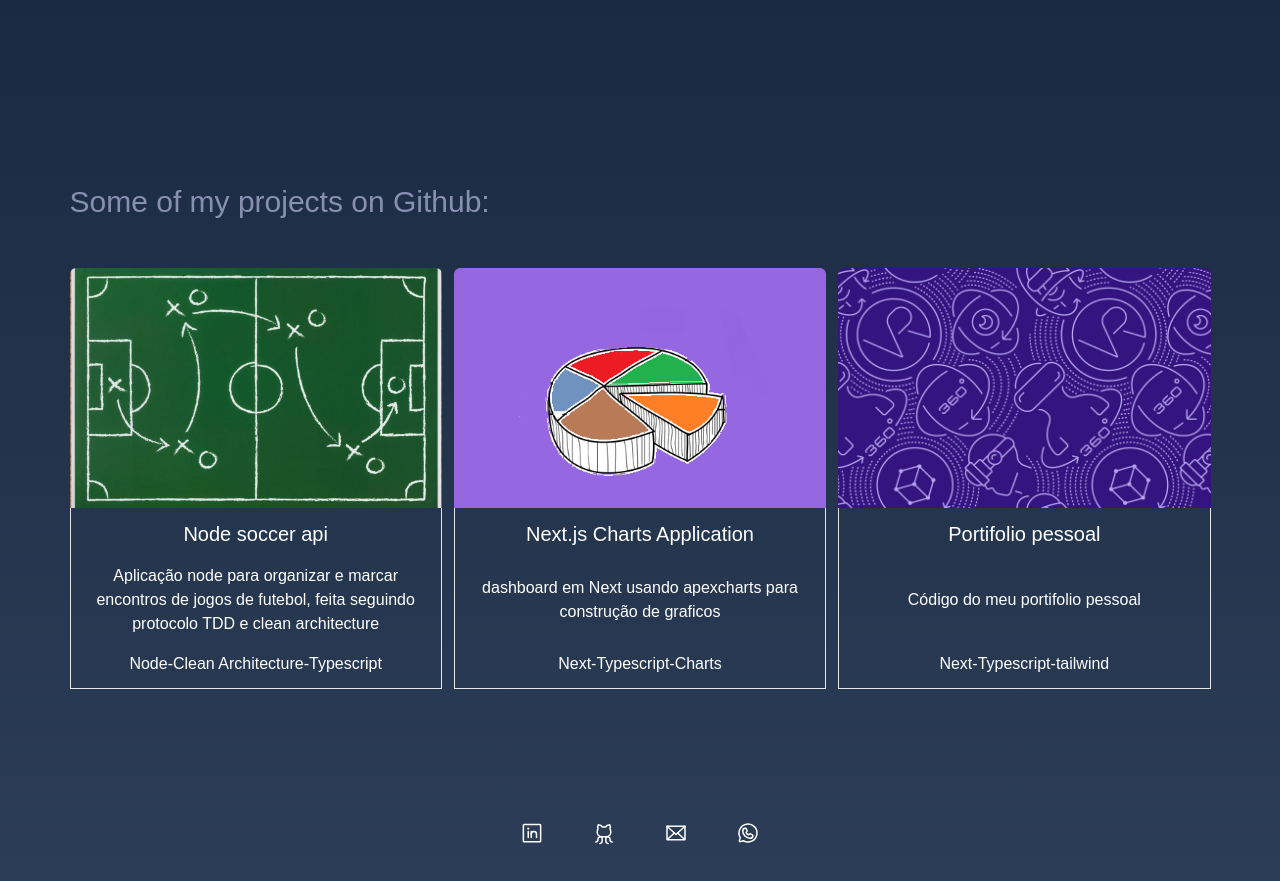
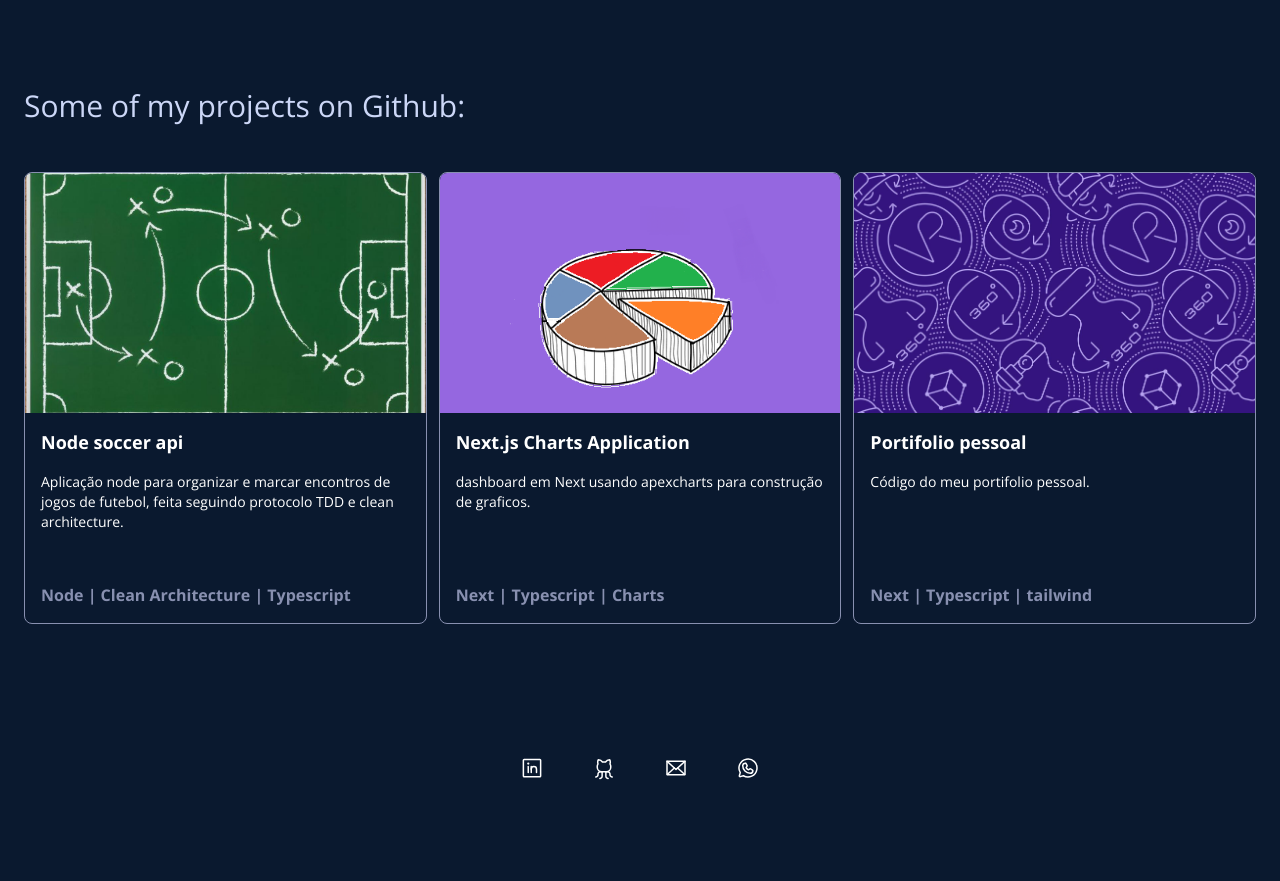
Before and after one commit to LeonardoL3/Portfolio, a Next.js app: page / in a window 1280 px wide. Shown: the part 760-1641 px from the top of the page. After the commit the page ends 1576 px from the top, so only its background shows below. Built offline with nearby package versions, Linux system fonts and the light colour scheme.

Commit message:
feat: project grid prettier

```diff
--- a/src/components/Header.tsx
+++ b/src/components/Header.tsx
@@ -7,10 +7,10 @@ const Header = () => {
 	const { setTheme } = useTheme()
 
 	return (
-		<header className="sticky top-0 right-0 h-24 px-12">
+		<header className="fixed top-0 right-0 h-24 px-12">
 			<div className="flex items-center justify-end h-full gap-4">
 				<button type="button" onClick={() => setTheme('light')}>
-					<Sun size={24} color="white"  />
+					<Sun size={24} color="white" weight="fill" />
 				</button>
 				<button type="button" onClick={() => setTheme('dark')}>
 					<Moon size={24} color="white" />
--- a/src/mock/github-projects.ts
+++ b/src/mock/github-projects.ts
@@ -15,7 +15,7 @@ export const githubProjects: IGithubProjects[] = [
 		title: 'Node soccer api',
 		description: {
 			en: '',
-			pt: 'Aplicação node para organizar e marcar encontros de jogos de futebol, feita seguindo protocolo TDD e clean architecture',
+			pt: 'Aplicação node para organizar e marcar encontros de jogos de futebol, feita seguindo protocolo TDD e clean architecture.',
 			es: '',
 		},
 		tags: ['Node', 'Clean Architecture', 'Typescript'],
@@ -26,7 +26,7 @@ export const githubProjects: IGithubProjects[] = [
 		title: 'Next.js Charts Application',
 		description: {
 			en: '',
-			pt: 'dashboard em Next usando apexcharts para construção de graficos',
+			pt: 'dashboard em Next usando apexcharts para construção de graficos.',
 			es: '',
 		},
 		repositoryUrl: 'https://github.com/LeonardoL3/Next.js-charts',
@@ -37,7 +37,7 @@ export const githubProjects: IGithubProjects[] = [
 		title: 'Portifolio pessoal',
 		description: {
 			en: '',
-			pt: 'Código do meu portifolio pessoal',
+			pt: 'Código do meu portifolio pessoal.',
 			es: '',
 		},
 		repositoryUrl: 'https://github.com/LeonardoL3/Next.js-charts',
--- a/src/pages/_document.tsx
+++ b/src/pages/_document.tsx
@@ -10,11 +10,11 @@ export default function Document() {
 	}
 
 	return (
-		<Html className={teste}>
+		<Html className="has-scroll-smooth">
 			<Head>
 				<link rel="preconnect" href="https://fonts.googleapis.com" />
-				<link rel="preconnect" href="https://fonts.gstatic.com" />
-				<link href="https://fonts.googleapis.com/css2?family=Montserrat:wght@100;300;700&display=swap" rel="stylesheet" />
+				<link rel="preconnect" href="https://fonts.gstatic.com" crossOrigin="true" />
+				<link href="https://fonts.googleapis.com/css2?family=Open+Sans:wght@400;700&display=swap" rel="stylesheet" />
 			</Head>
 			<body>
 				<Main />
--- a/src/pages/index.tsx
+++ b/src/pages/index.tsx
@@ -1,15 +1,11 @@
-import React, { useEffect } from 'react'
 import type { NextPage } from 'next'
 import Image from 'next/image'
 import { githubProjects } from '../mock/github-projects'
 
 import { LinkedinLogo, GithubLogo, WhatsappLogo, Envelope } from 'phosphor-react'
-import { useTheme } from 'next-themes'
 
 
 const Home: NextPage = () => {
-	const { setTheme, resolvedTheme } = useTheme()
-
 	return (
 		<main>
 			<section id="home">
@@ -26,34 +22,35 @@ const Home: NextPage = () => {
 					</div>
 					<div className="text-center mx-8">
 						<h1 className="text-neutral-500 text-5xl py-8"> Leonardo Lazzaretti </h1>
-						<p className="text-neutral-300 dark:text-red-600 dark-transition"> I&apos;m a fullstack web developer currently working with React and Node. </p>
+						<p className="text-neutral-300"> I&apos;m a fullstack web developer currently working with React and Node. </p>
 					</div>
 				</div>
 
 			</section>
 
 			<section id="projects" className="mb-24">
-				<div className="max-w-[1189px] mx-auto px-6">
-					<h2 className="text-xl md:text-3xl py-12 text-neutral-500"> Some of my projects on Github: </h2>
+				<div className="max-w-[1280px] mx-auto px-6">
+					<h2 className="text-xl md:text-3xl py-12 text-neutral-300"> Some of my projects on Github: </h2>
 					<div className="grid grid-cols-projects auto-rows-fr gap-3">
 						{githubProjects.map((project) => {
 							return (
-								<div key={project.title} className="bg-transparent text-center">
-									<a href={project.repositoryUrl}>
-										<header>
-											<img src={project.cover} className="h-60 w-full object-cover rounded-t-md" />
-										</header>
-										<main className="flex flex-col gap-4 justify-between h-[calc(100%-240px)] border-x-[1px] border-b-[1px]">
-											<h2 className="text-xl pt-3 "> {project.title} </h2>
-											<p className="px-3">
+								<a href={project.repositoryUrl} key={project.title} className="min-h-[452px] bg-transparent border-[1px] border-solid border-neutral-500 rounded-lg overflow-hidden">
+									<header>
+										<img src={project.cover} className="h-60 w-full object-cover" />
+									</header>
+									{/* h-[calc(100%-240px)] */}
+									<section className="h-[calc(100%-240px)] flex flex-col justify-between gap-y-4 mx-4">
+										<div className="pt-4">
+											<h2 className="text-[18px] mb-4 font-bold"> {project.title} </h2>
+											<p className="text-sm">
 												{project.description.pt}
 											</p>
-											<span className="pb-3">
-												{project.tags.join('-')}
-											</span>
-										</main>
-									</a>
-								</div>
+										</div>
+										<span className="text-neutral-500 pb-4 font-bold">
+											{project.tags.join(' | ')}
+										</span>
+									</section>
+								</a>
 							)
 						})}
 					</div>
@@ -62,7 +59,7 @@ const Home: NextPage = () => {
 
 			<footer>
 				<div className="flex justify-center h-24 items-center gap-12">
-					<LinkedinLogo size={24} className="hover:text-orange-400" />
+					<LinkedinLogo alt="Linkedin" size={24} className="hover:text-orange-400" />
 					<GithubLogo size={24} className="hover:text-orange-400" />
 					<Envelope size={24} className="hover:text-orange-400" />
 					<WhatsappLogo size={24} className="hover:text-orange-400" />
--- a/src/pages/projects.tsx
+++ b/src/pages/projects.tsx
@@ -1,9 +1,9 @@
-import { GetServerSideProps, GetStaticProps } from "next"
+import { GetServerSideProps, GetStaticProps } from 'next'
 
 export default function Projects({ aaa }: any) {
 	console.log(aaa)
 	return (
-    <h1>Hello Worldd </h1>
+		<h1> Hello Worldd </h1>
 	)
 
 }
--- a/src/styles/globals.css
+++ b/src/styles/globals.css
@@ -7,12 +7,19 @@ html {
   scroll-behavior: smooth;
 }
 
+* {
+  -webkit-font-smoothing: antialiased;
+  text-rendering: optimizeLegibility;
+}
+
 body {
-  font-family: sans-serif;
-  background: linear-gradient(#0a192f, #2c3d57);
+  font-family: 'Open Sans', sans-serif; /* monospace/fantasy talvez */
+  background: #0a192f;
   color: white;
 }
 
 .dark-transition {
   @apply transition-colors duration-300
 }
+
+/* 0a192f */
--- a/tailwind.config.js
+++ b/tailwind.config.js
@@ -16,7 +16,7 @@ module.exports = {
 				'dark': '#0a192f',
 			},
 			gridTemplateColumns: {
-				'projects': 'repeat(auto-fit, minmax(280px, 1fr))',
+				'projects': 'repeat(auto-fit, minmax(387px, 1fr))',
 			},
 		},
 	},
```
Also changed, not shown: src/components/ScrollButton.tsx (+5 -5 lines), .eslintrc.js. Lines whose indentation alone changed are shown as unchanged.
